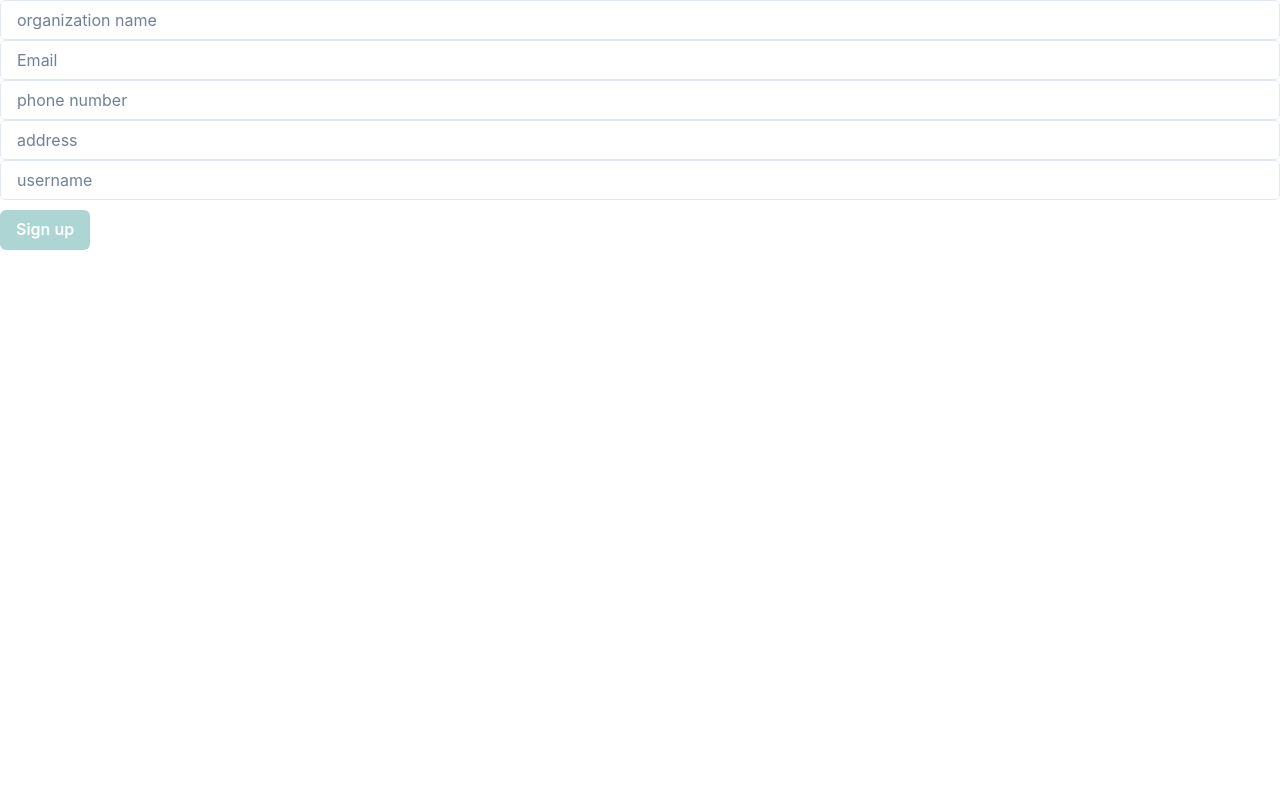
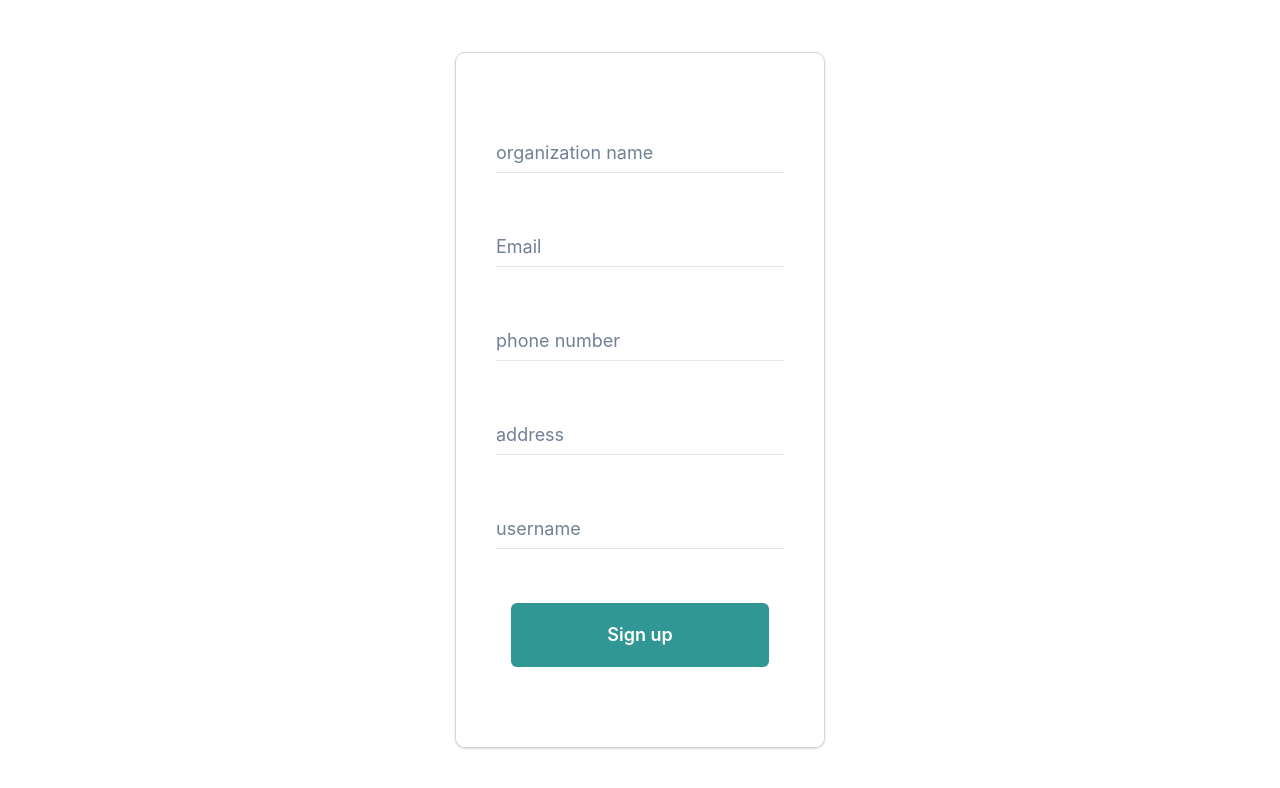
Before and after one commit to SanthoshGugan/review-app, a React (Create React App) app: page /onboard in a window 1280 px wide. Shown: the top 788 px of the page. Built offline with nearby package versions, Linux system fonts and the light colour scheme.

Commit message:
Sign up design is added

```diff
--- a/src/component/OnboardCustomer.js
+++ b/src/component/OnboardCustomer.js
@@ -1,4 +1,4 @@
-import { Box, Button, Input } from "@chakra-ui/react";
+import { Box, Button, Card, Center, Container, Flex, Input, VStack } from "@chakra-ui/react";
 import { ErrorMessage } from "@hookform/error-message";
 import React, { useState } from "react";
 import { useForm } from "react-hook-form";
@@ -6,6 +6,10 @@ import { onboardCustomerApi } from "../api/CustomerApi";
 import { createCustomerRequest, trimOrganizationName } from "../utils/CustomerUtils";
 import { CUSTOMER_USERNAME_MAX_LENGTH } from "../utils/constants";
 import VerifyPasscode from "./VerifyPasscode";
+import RInput from "../lib/Input";
+import { getButtonFormProps, getInputFormProps } from "../utils/formUtil";
+import { emailRegex } from "../utils/regexUtil";
+import RButton from "../lib/Button";
 
 const OnboardCustomer = (props) => {
 
@@ -16,8 +20,17 @@ const OnboardCustomer = (props) => {
         handleSubmit,
         register,
         formState: { errors, isSubmitting, isValid},
-        setValue
-    } = useForm();
+        setValue,
+        getFieldState
+    } = useForm({
+        mode: "onTouched"
+    });
+
+    const form_props = {
+        errors,
+        register,
+        getFieldState
+    };
 
     const onSubmit = async (values) => {
         const customer = await onboardCustomerApi(createCustomerRequest(values));
@@ -36,79 +49,94 @@ const OnboardCustomer = (props) => {
     }
 
     return (
-        <Box>
+        <Box height="100vh">
+            <Flex alignItems="center" justifyContent="center" height={"100%"}>
+                <Card
+                    style={{
+                        padding: "10vh 5vh",
+                        border: "1px solid #d6d6d6",
+                        borderRadius: "10px"
+                    }}
+                    maxW='md'
+                >
                     <form onSubmit={handleSubmit(onSubmit)}>
-                <Box>
-                    <Input
-                        id="organizationName"
-                        placeholder="organization name"
-                        {
-                            ...register("organizationName", {
-                                required: "This is required",
-                                minLength: { value: 4, message: "Minimum length should be 4."}
+                        <VStack spacing="1.5rem">
+                            <RInput
+                                formProps = {getInputFormProps({
+                                        id: "organizationName",
+                                        placeholder: "organization name",
+                                        isRequired: true,
+                                        minLength: 4,
                                     })
                                 }
+                                {
+                                    ...form_props
+                                }
+
                                 onChange={onOrgNameChange}
                             />
-                    <ErrorMessage errors={errors} name="organizationName" />
-                </Box>
-                <Box>
-                    <Input
-                        id="email"
-                        placeholder="Email"
-                        {
-                            ...register("email", {
-                                required: "This is required",
-                                minLength: { value: 4, message: "Minimum length should be 4."},
+
+                            <RInput
+                                formProps = {getInputFormProps({
+                                        id: "email",
+                                        placeholder: "Email",
+                                        isRequired: true,
+                                        minLength: 4,
+                                        patternReg: emailRegex
                                     })
                                 }
+                                {
+                                    ...form_props
+                                }
                             />
-                    <ErrorMessage errors={errors} name="email" />
-                </Box>
-                <Box>
-                    <Input
-                        id="phoneNumber"
-                        placeholder="phone number"
-                        {
-                            ...register("phoneNumber", {
-                                required: "This is required",
-                                minLength: { value: 4, message: "Minimum length should be 4."}
+                            <RInput
+                                formProps = {getInputFormProps({
+                                        id: "phoneNumber",
+                                        placeholder: "phone number",
+                                        isRequired: true,
+                                        minLength: 4,
+                                        patternReg: /[0-9+]/
                                     })
                                 }
+                                {
+                                    ...form_props
+                                }
                             />
-                    <ErrorMessage errors={errors} name="phoneNumber" />
-                </Box>
-                <Box>
-                    <Input
-                        id="address"
-                        placeholder="address"
-                        {
-                            ...register("address", {
-                                required: "This is required",
-                                minLength: { value: 4, message: "Minimum length should be 4."}
+
+                            <RInput
+                                formProps = {getInputFormProps({
+                                        id: "address",
+                                        placeholder: "address",
+                                        isRequired: false,
                                     })
                                 }
+                                {
+                                    ...form_props
+                                }
                             />
-                    <ErrorMessage errors={errors} name="address" />
-                </Box>
 
-                <Box marginBottom="10px">
-                    <Input
-                        id="username"
-                        placeholder="username"
-                        {
-                            ...register("username", {
-                             required: "This is required",
-                             minLength: {value: 4, message: "Minimum length should be 4."},
-                             maxLength: {value: CUSTOMER_USERNAME_MAX_LENGTH, message: `Maximum length should be ${CUSTOMER_USERNAME_MAX_LENGTH}.`},
-                             pattern: /^[a-z0-9]+$/,
+                            <RInput
+                                formProps = {getInputFormProps({
+                                        id: "username",
+                                        placeholder: "username",
+                                        isRequired: true,
+                                        minLength: 4,
+                                        maxLength: CUSTOMER_USERNAME_MAX_LENGTH,
+                                        patternReg: /^[a-z0-9]+$/,
                                     })
                                 }
+                                {
+                                    ...form_props
+                                }
                             />
-                    <ErrorMessage errors={errors} name="username" />
-                </Box>
-                <Button colorScheme="teal" type="submit" isLoading={isSubmitting} isDisabled={!isValid}> Sign up </Button>
+                            <RButton
+                                text="Sign up"
+                                buttonProps={getButtonFormProps({})}
+                            />
+                        </VStack>
                     </form>
+                </Card>
+            </Flex>
         </Box>
     );
 };
--- a/src/lib/Button.js
+++ b/src/lib/Button.js
@@ -1,9 +1,25 @@
+import { Box, Button } from "@chakra-ui/react";
 import React from "react";
 
-const Button = ({ props }) => {
+const RButton = (props) => {
+    const {
+        text = "Submit",
+        buttonProps
+    } = props;
     return (
-        <></>
+        <Box>
+            <Button
+                {
+                    ...buttonProps
+                }
+                style={{
+                    padding: '2rem 6rem'
+                }}
+            >
+                {text}
+            </Button>
+        </Box>
     );
 };
 
-export default Button;
+export default RButton;
--- /dev/null
+++ b/src/lib/Input.js
@@ -0,0 +1,35 @@
+import { Box, Container, Input, Text } from "@chakra-ui/react";
+import { ErrorMessage } from "@hookform/error-message";
+
+const RInput = (props) => {
+
+    const { register, errors, formProps, getFieldState } = props;
+    const { registerProps : { regId, validations }, id } = formProps;
+    const { invalid } = getFieldState(id);
+
+    return (
+        <Box>
+            <Input
+                variant="flushed"
+                {
+                    ...register(regId, {
+                        ...validations
+                    })
+                }
+                style={{ fontSize: '18px'}}
+                {
+                    ...formProps
+                }
+                isInvalid={invalid}
+                {
+                    ...props
+                }
+            />
+            <Container height="30px">
+                <ErrorMessage errors={errors} name={id} style={{ fontSize: '14px'}} as={<Text />}/>
+            </Container>
+        </Box>
+    );
+};
+
+export default RInput;
--- /dev/null
+++ b/src/utils/formUtil.js
@@ -0,0 +1,63 @@
+export const getInputFormProps = ({ id, placeholder , isRequired, minLength, maxLength, patternReg }) => {
+    const formProps = {
+        id,
+        placeholder
+    };
+
+    const registerProps = {
+        regId: id,
+    }
+
+    const required = isRequired ? {
+        required: "This is required"
+        } : {};
+    const minLengthProp = minLength ? {
+        minLength: {
+            value: minLength,
+            message: `Minimum length should be ${minLength}.`
+        }
+    } : {};
+
+    const maxLengthProps = maxLength ? {
+        maxLength: {
+            value: maxLength,
+            message: `Maximum length should be ${maxLength}`
+        }
+        } : {};
+    const pattern = patternReg ? {
+        pattern: patternReg
+    } : {};
+
+    return {
+        ...formProps,
+        registerProps: {
+            ...registerProps,
+            validations: {
+                ...required,
+                ...minLengthProp,
+                ...maxLengthProps,
+                ...pattern
+            }
+        }
+    };
+};
+
+export const getButtonFormProps = ({
+    isSubmit = true,
+    isLoading = false,
+    isDisabled = false,
+    colorScheme = "teal",
+    size="lg"
+}) => {
+    const typeProps = isSubmit ? {
+        type: "submit"
+    } : {};
+
+    return {
+        ...typeProps,
+        isLoading,
+        isDisabled,
+        colorScheme,
+        size
+    }
+};
--- /dev/null
+++ b/src/utils/regexUtil.js
@@ -0,0 +1 @@
+export const emailRegex = /^[a-zA-Z0-9.!#$%&'*+/=?^_`{|}~-]+@[a-zA-Z0-9-]+(?:\.[a-zA-Z0-9-]+)*$/;
```
Lines whose indentation alone changed are shown as unchanged.
